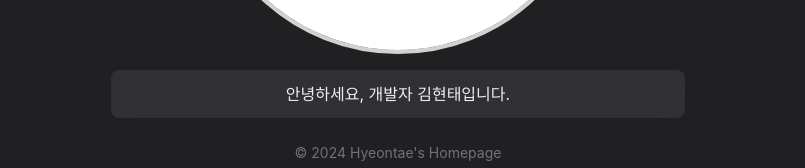
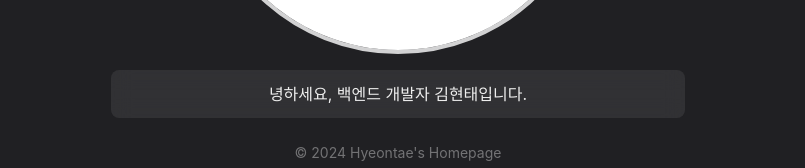
Before and after one commit to HyeonTee/next-app, a Next.js app: page / in a window 1280 px wide. Shown: the part 418-586 px from the top of the page, without its empty margins (242-1047 px from the left). Built offline with nearby package versions, Linux system fonts and the light colour scheme.

Commit message:
feat: Create typing effect on greeting message

```diff
--- a/pages/index.jsx
+++ b/pages/index.jsx
@@ -1,16 +1,35 @@
 import { Box, Container, useColorModeValue } from '@chakra-ui/react'
+import { useState, useEffect } from 'react'
 
 export default function Home() {
+  const greeting = ' 안녕하세요, 백엔드 개발자 김현태입니다.'
+  const [displayedGreeting, setDisplayedGreeting] = useState('')
+
+  useEffect(() => {
+    let index = 0
+    const typingInterval = setInterval(() => {
+      if (index < greeting.length) {
+        setDisplayedGreeting((prev) => prev + greeting.charAt(index))
+        index++
+      } else {
+        clearInterval(typingInterval)
+      }
+    }, 100)
+
+    return () => clearInterval(typingInterval)
+  }, [greeting])
+
   return (
     <Container>
-      <Box borderRadius="lg"
-           mb={6}
-           p={3}
-           textAlign="center"
-           bg={useColorModeValue('whiteAlpha.500', 'whiteAlpha.200')}
-           css={{ backdropFilter: 'blur(10px)' }}
+      <Box
+        borderRadius="lg"
+        mb={6}
+        p={3}
+        textAlign="center"
+        bg={useColorModeValue('whiteAlpha.500', 'whiteAlpha.200')}
+        css={{ backdropFilter: 'blur(10px)' }}
       >
-        안녕하세요, 개발자 김현태입니다.
+        {displayedGreeting}
       </Box>
     </Container>
   )
```
